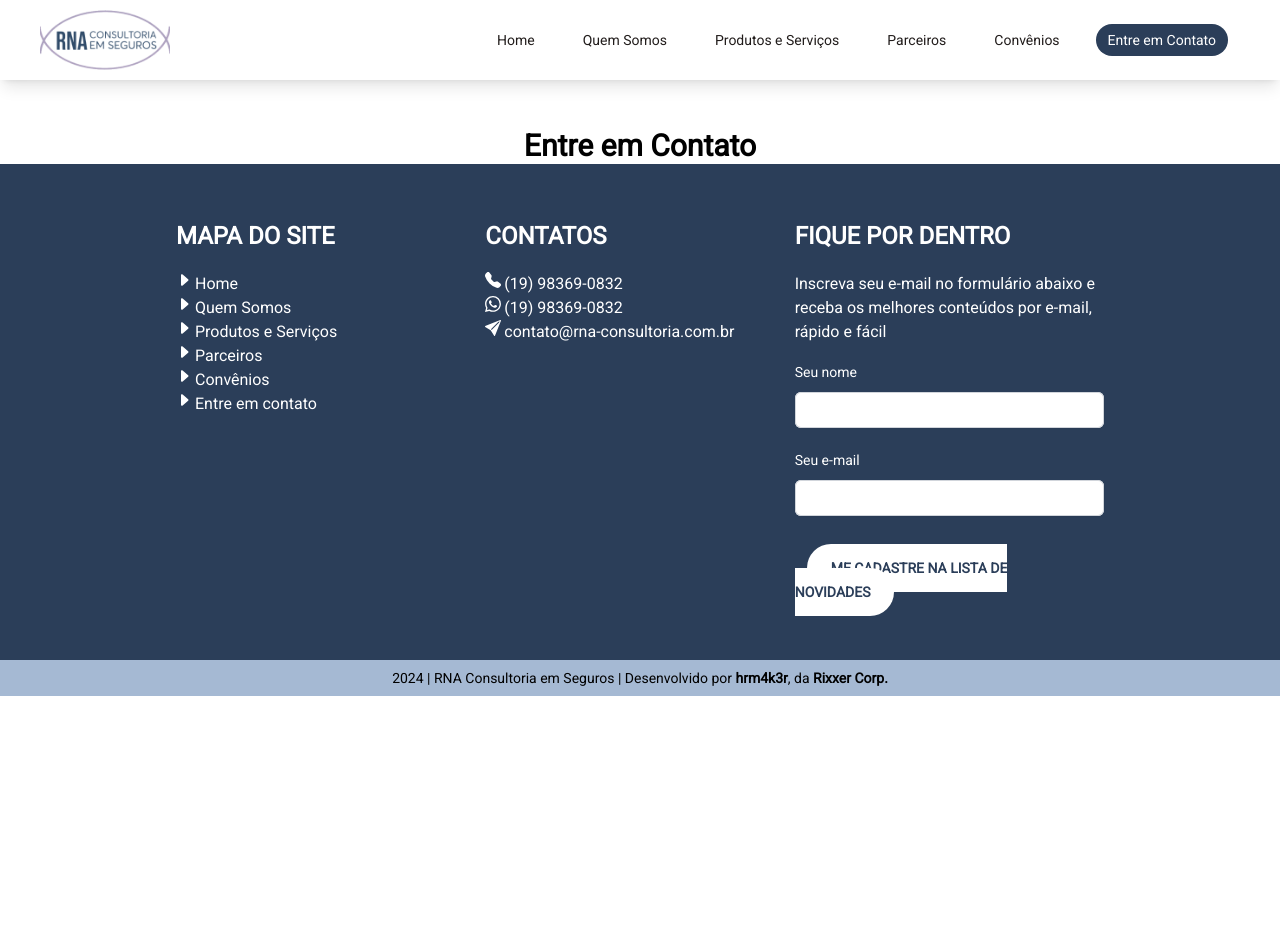
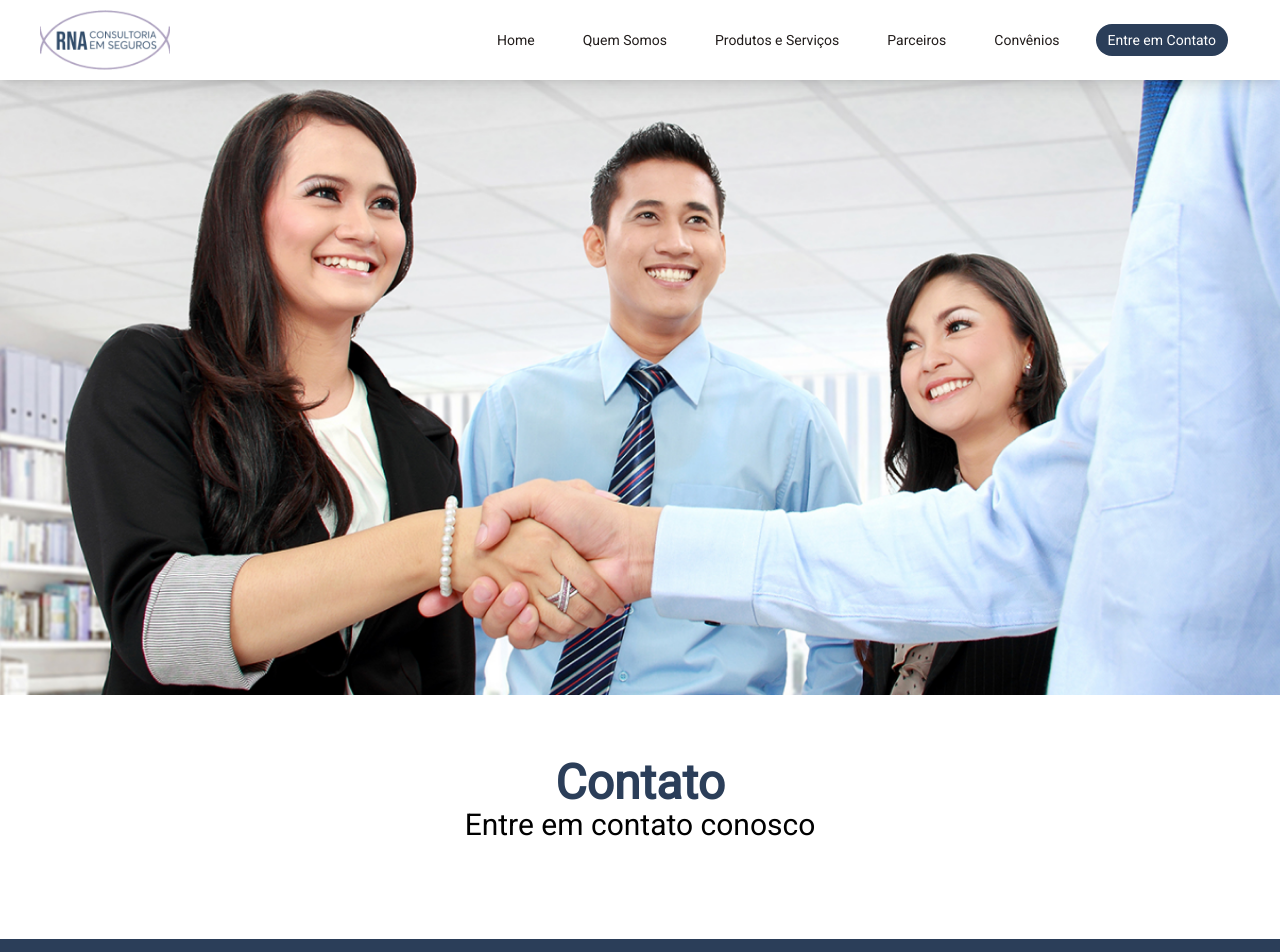
Before and after one commit to rnaconsultoriaemseguros/app, a Next.js app: page /pages/contact in a window 1280 px wide. Shown: the top 952 px of the page. Before the commit the page ends 800 px from the top, so only its background shows below. Built offline with nearby package versions, Linux system fonts and the light colour scheme.

Commit message:
feat: page details

```diff
--- a/app/pages/contact/page.jsx
+++ b/app/pages/contact/page.jsx
@@ -1,7 +1,24 @@
+import Image from "next/image";
+
 export default function Contact() {
   return (
-    <div>
-      <h2 className="font-bold text-3xl text-center mt-12">Entre em Contato</h2>
+    <div className="mb-24">
+      <div>
+        <Image
+          src={"/contact.png"}
+          alt="Entre em Contato"
+          className="object-contain"
+          width={1920}
+          height={600}
+        />
+      </div>
+
+      <div className="text-center mt-16 mb-16">
+        <h2 className="md:text-5xl text-4xl font-bold text-[#2B3E59]">
+          Contato
+        </h2>
+        <h3 className="md:text-3xl text-2xl px-8">Entre em contato conosco</h3>
+      </div>
     </div>
   );
 }
--- a/app/pages/conventions/page.jsx
+++ b/app/pages/conventions/page.jsx
@@ -1,7 +1,24 @@
+import Image from "next/image";
+
 export default function Conventions() {
   return (
-    <div>
-      <h2 className="font-bold text-3xl text-center mt-12">Convênios</h2>
+    <div className="mb-24">
+      <div>
+        <Image
+          src={"/services.png"}
+          alt="Sobre Nós"
+          className="object-contain"
+          width={1920}
+          height={600}
+        />
+      </div>
+
+      <div className="text-center mt-16 mb-16">
+        <h2 className="md:text-5xl text-4xl font-bold text-[#2B3E59]">
+          Convênios
+        </h2>
+        <h3 className="md:text-3xl text-2xl px-8">Conheça nossos Convênios</h3>
+      </div>
     </div>
   );
 }
--- a/app/pages/partners/page.jsx
+++ b/app/pages/partners/page.jsx
@@ -1,7 +1,24 @@
+import Image from "next/image";
+
 export default function Partners() {
   return (
-    <div>
-      <h2 className="font-bold text-3xl text-center mt-12">Parceiros</h2>
+    <div className="mb-24">
+      <div>
+        <Image
+          src={"/partners.png"}
+          alt="Sobre Nós"
+          className="object-contain"
+          width={1920}
+          height={600}
+        />
+      </div>
+
+      <div className="text-center mt-16 mb-16">
+        <h2 className="md:text-5xl text-4xl font-bold text-[#2B3E59]">
+          Parceiros
+        </h2>
+        <h3 className="md:text-3xl text-2xl px-8">Conheça nossos Parceiros</h3>
+      </div>
     </div>
   );
 }
```
Also changed, not shown: public/contact.png (added), public/partners.png (added).
